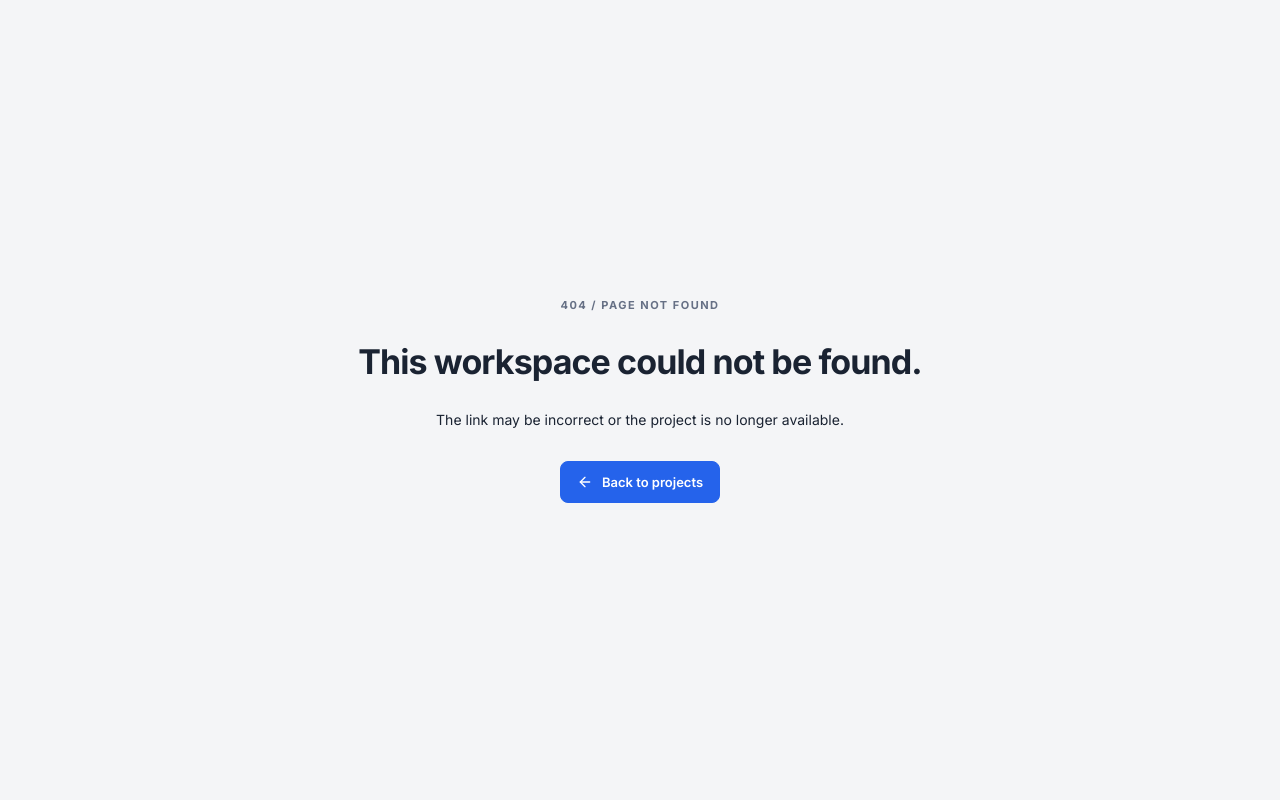
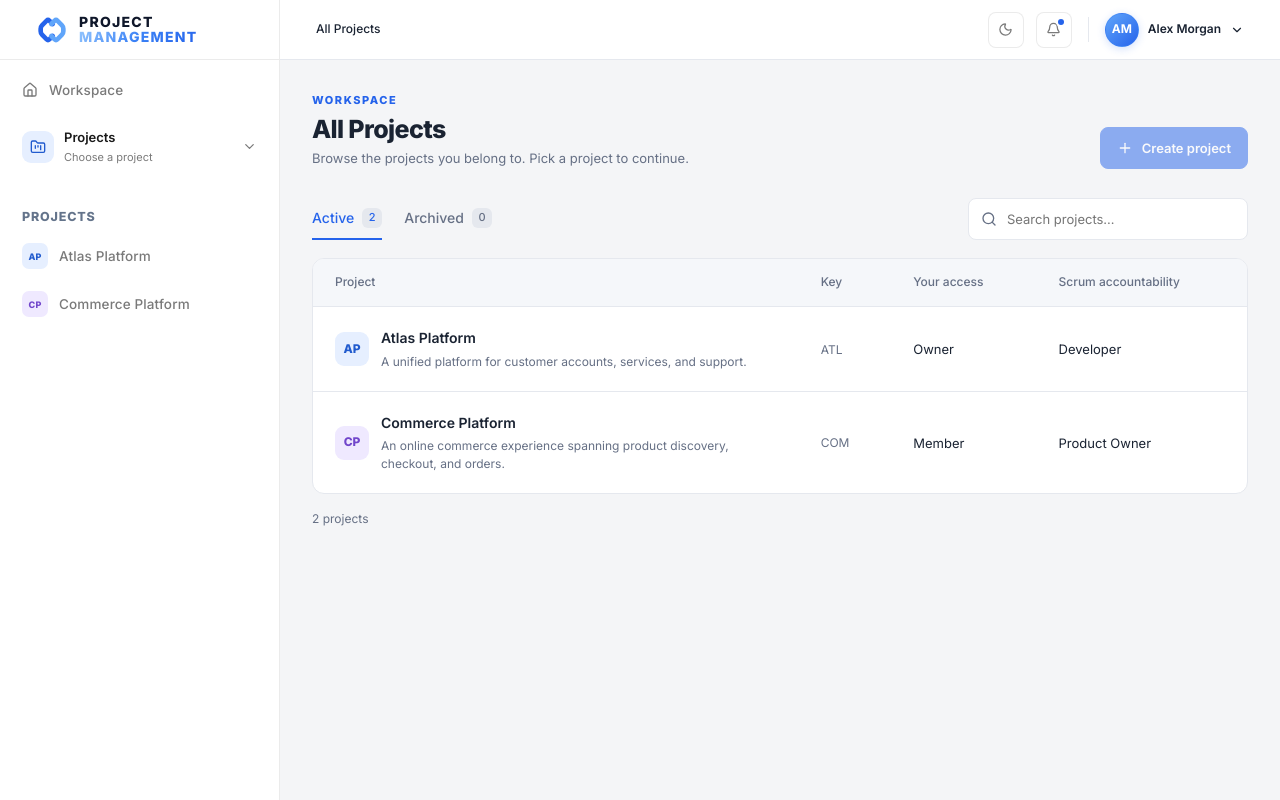
Before and after one commit to lukenab/project-management-system, a Next.js app in the folder frontend/: page /projects in a window 1280 px wide. Before the commit this address had no page. Built offline with nearby package versions, Linux system fonts and the light colour scheme.

Commit message:
feat: add project directory with status filters and search

```diff
--- /dev/null
+++ b/frontend/app/(workspace)/projects/page.tsx
@@ -0,0 +1,24 @@
+import { Plus } from "lucide-react";
+
+import { ProjectDirectory } from "@/components/projects/ProjectDirectory";
+import { PageHeader } from "@/components/shared/PageHeader";
+import { previewProjects } from "@/lib/preview-data";
+
+export default function ProjectsPage() {
+  return (
+    <>
+      <PageHeader
+        eyebrow="Workspace"
+        title="All Projects"
+        description="Browse the projects you belong to. Pick a project to continue."
+        action={
+          <button type="button" className="button button-primary" disabled>
+            <Plus size={16} aria-hidden="true" />
+            Create project
+          </button>
+        }
+      />
+      <ProjectDirectory projects={previewProjects} />
+    </>
+  );
+}
--- /dev/null
+++ b/frontend/components/projects/ProjectDirectory.tsx
@@ -0,0 +1,155 @@
+"use client";
+import { Search } from "lucide-react";
+import Link from "next/link";
+import { useState } from "react";
+
+import type { PreviewProject } from "@/lib/preview-data";
+
+const statuses = [
+  { value: "ACTIVE", label: "Active" },
+  { value: "ARCHIVED", label: "Archived" },
+] as const;
+export function ProjectDirectory({ projects }: { projects: PreviewProject[] }) {
+  const [status, setStatus] = useState<PreviewProject["status"]>("ACTIVE");
+  const [query, setQuery] = useState("");
+  const [page, setPage] = useState(1);
+  const search = query.trim().toLocaleLowerCase();
+  const filtered = projects.filter(
+    (project) =>
+      project.status === status &&
+      `${project.name} ${project.key}`.toLocaleLowerCase().includes(search),
+  );
+  const pageCount = Math.max(1, Math.ceil(filtered.length / 10));
+  const currentPage = Math.min(page, pageCount);
+  const visible = filtered.slice((currentPage - 1) * 10, currentPage * 10);
+  return (
+    <section aria-label="Project directory">
+      <div className="directory-toolbar">
+        <div
+          className="project-filters"
+          role="group"
+          aria-label="Project status"
+        >
+          {statuses.map((item) => (
+            <button
+              key={item.value}
+              type="button"
+              aria-pressed={status === item.value}
+              onClick={() => {
+                setStatus(item.value);
+                setPage(1);
+              }}
+            >
+              {item.label}
+              <span className="count-badge">
+                {projects.filter((p) => p.status === item.value).length}
+              </span>
+            </button>
+          ))}
+        </div>
+        <label className="project-search">
+          <Search size={16} aria-hidden="true" />
+          <input
+            type="search"
+            aria-label="Search projects"
+            placeholder="Search projects…"
+            value={query}
+            onChange={(event) => {
+              setQuery(event.target.value);
+              setPage(1);
+            }}
+          />
+        </label>
+      </div>
+      <div className="surface directory-surface">
+        <table className="project-table">
+          <caption className="sr-only">
+            {status === "ACTIVE" ? "Active" : "Archived"} projects you belong to
+          </caption>
+          <thead>
+            <tr>
+              <th scope="col">Project</th>
+              <th scope="col">Key</th>
+              <th scope="col">Your access</th>
+              <th scope="col">Scrum accountability</th>
+            </tr>
+          </thead>
+          <tbody>
+            {visible.map((project) => (
+              <tr key={project.id}>
+                <td data-label="Project">
+                  <Link
+                    className="directory-project"
+                    href={`/projects/${project.id}`}
+                  >
+                    <span
+                      className={`project-avatar ${project.tone}`}
+                      aria-hidden="true"
+                    >
+                      {project.initials}
+                    </span>
+                    <span className="directory-project-copy">
+                      <strong>{project.name}</strong>
+                      <span>{project.description}</span>
+                    </span>
+                  </Link>
+                </td>
+                <td data-label="Key">
+                  <span className="directory-key">{project.key}</span>
+                </td>
+                <td data-label="Your access">{project.accessRole}</td>
+                <td data-label="Scrum accountability">{project.scrumRole}</td>
+              </tr>
+            ))}
+          </tbody>
+        </table>
+        {!filtered.length && (
+          <div className="directory-empty" role="status">
+            <h2>
+              {search
+                ? "No matching projects"
+                : status === "ARCHIVED"
+                  ? "No archived projects"
+                  : "No active projects"}
+            </h2>
+            <p>
+              {search
+                ? "Try a different project name or key."
+                : status === "ARCHIVED"
+                  ? "Archived projects will appear here."
+                  : "Projects you join will appear here."}
+            </p>
+          </div>
+        )}
+      </div>
+      <div className="directory-footer">
+        <span aria-live="polite">
+          {filtered.length} {filtered.length === 1 ? "project" : "projects"}
+        </span>
+        {pageCount > 1 && (
+          <nav aria-label="Project pages">
+            <button
+              type="button"
+              className="button"
+              disabled={currentPage === 1}
+              onClick={() => setPage(currentPage - 1)}
+            >
+              Previous
+            </button>
+            <span>
+              Page {currentPage} of {pageCount}
+            </span>
+            <button
+              type="button"
+              className="button"
+              disabled={currentPage === pageCount}
+              onClick={() => setPage(currentPage + 1)}
+            >
+              Next
+            </button>
+          </nav>
+        )}
+      </div>
+    </section>
+  );
+}
```
